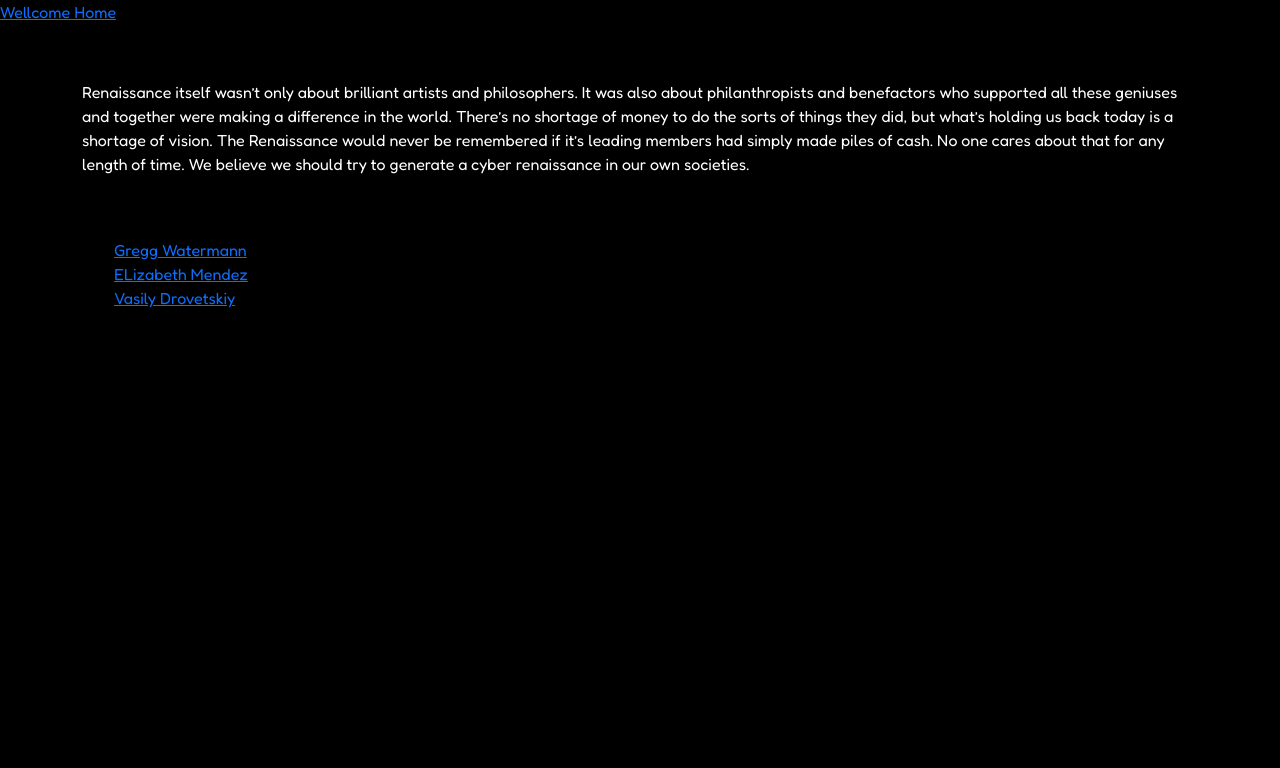
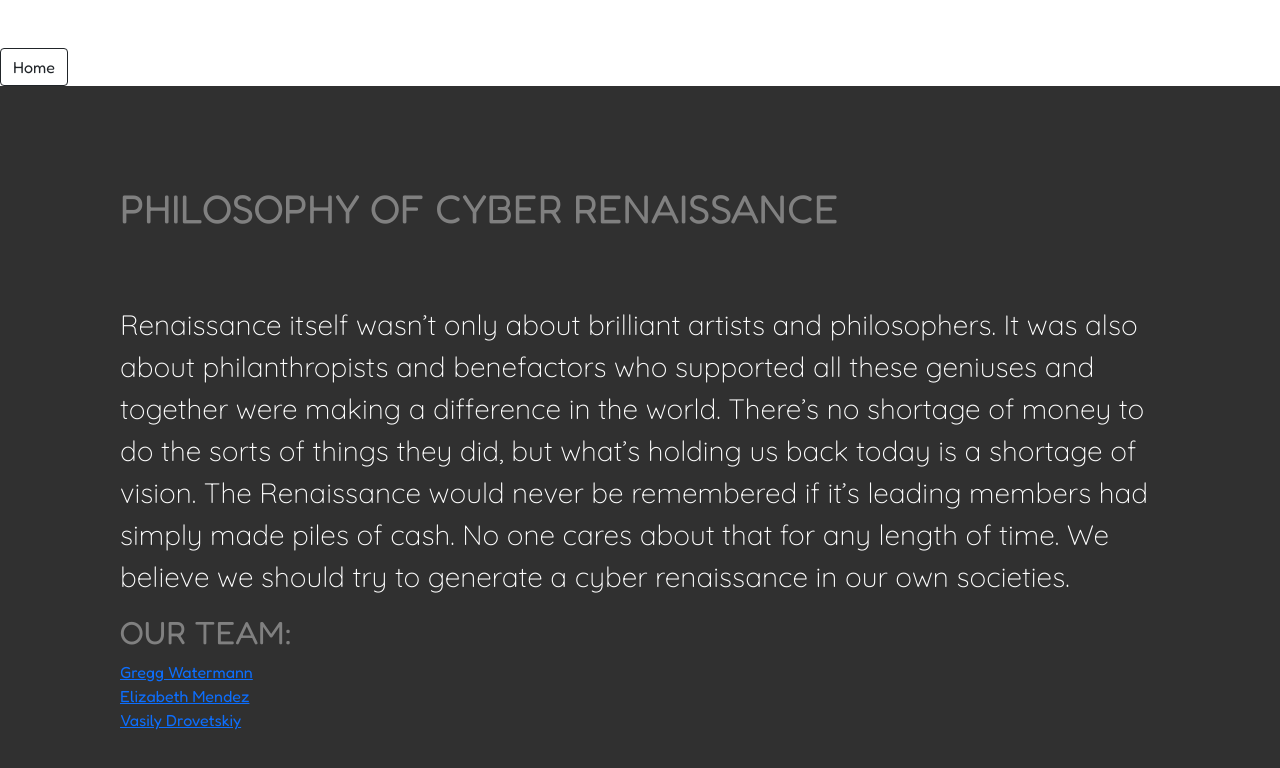
Before and after one commit to Vasily-drov/cyber_ren_prod, a React (Create React App) app: page /about in a window 1280 px wide. Shown: the top 768 px of the page. Built offline with nearby package versions, Linux system fonts and the light colour scheme.

Commit message:
front end

```diff
--- a/public/index.html
+++ b/public/index.html
@@ -3,7 +3,7 @@
   <head>
     <meta charset="utf-8" />
     <link rel="icon" href="%PUBLIC_URL%/favicon.ico" />
-    <link href="https://fonts.googleapis.com/css2?family=Fredoka&display=swap" rel="stylesheet">
+    <link href="https://fonts.googleapis.com/css2?family=Fredoka&family=Quicksand:wght@300&display=swap" rel="stylesheet">
     <meta name="viewport" content="width=device-width, initial-scale=1" />
     <meta name="theme-color" content="#000000" />
     <meta
--- a/src/App.js
+++ b/src/App.js
@@ -7,13 +7,8 @@ import { NavLink } from "react-router-dom";
 
 function App() {
   return (
-    <div>
-
-        <NavLink to="/">Wellcome Home </NavLink>
-
-
-
-
+    <div className="homeButton">
+      <a className="btn btn-outline-dark mt-5" href="/" role="button">Home</a>
     </div>
   );
 }
--- a/src/components/About.jsx
+++ b/src/components/About.jsx
@@ -6,12 +6,12 @@ function About() {
 
     return (
         <div className="about">
-            <div className="container">
-                <div className="row">
+            <div className="container pageCont vh-100">
+                <div className="row my-5">
                     <h1> PHILOSOPHY OF CYBER RENAISSANCE</h1>
                 </div>
                 <div className="row">
-                    <p>
+                    <p className="fs-3 my-3">
                         Renaissance itself wasn’t only about brilliant artists and philosophers.
                         It was also about philanthropists and benefactors who supported all these geniuses and together were making a difference in the world.
                         There’s no shortage of money to do the sorts of things they did,
@@ -20,12 +20,19 @@ function About() {
                         We believe we should try to generate a cyber renaissance in our own societies.
                     </p>
                 </div>
-                <div className="our-team">
-                <ul><h2>OUR TEAM:</h2>
-                    <li><a href="/about">Gregg Watermann</a></li>
-                    <li><a href="/about">ELizabeth Mendez</a></li>
-                    <li><a href="/about">Vasily Drovetskiy</a></li>
-                </ul>
+                <div className="row our-team">
+                    <h2>OUR TEAM:</h2>
+                    <div>
+                        <div className="col-lg-4">
+                            <a href="/about">Gregg Watermann</a>
+                        </div>
+                        <div className="col-lg-4">
+                            <a href="/about">Elizabeth Mendez</a>
+                        </div>
+                        <div className="col-lg-4">
+                            <a href="/about">Vasily Drovetskiy</a>
+                        </div>
+                    </div>
                 </div>
             </div>
         </div>
--- a/src/components/Contact.jsx
+++ b/src/components/Contact.jsx
@@ -8,6 +8,8 @@ function Contact() {
     return (
         <div className="portfolio">
             <div className="container">
+                <div className="row">
+                    <div className="col-lg-6 offset-lg-6">
                         <h1>Contact Us:</h1>
                         <a href="/about">Email: cyber-ren@protonmail.com </a>
                         <br/>
@@ -16,6 +18,8 @@ function Contact() {
                         <a href="/about">Telegram</a>
                     </div>
                 </div>
+            </div>
+        </div>
     );
 }
 
--- a/src/components/Home.jsx
+++ b/src/components/Home.jsx
@@ -27,7 +27,7 @@ function Home() {
             <NavLink to="/portfolio">Pricing </NavLink>
             <NavLink to="/about">About Us </NavLink>
             <NavLink to="/contact">Contact </NavLink>
-
+            <div className="container vh-100">
                 <div className="row">
                     <div className="col">
                         <h1 className="main_letters">
@@ -55,6 +55,22 @@ function Home() {
 
                     </h1>
                 </div>
+                <div className="row">
+                    <h1 className="main_letters other_letters">
+                        <div data-char="p">$</div>
+                        <div className="ms-1" data-char=".">r</div>
+                        <div data-char="o">*</div>
+                        <div data-char=".">d</div>
+                        <div data-char="u">^</div>
+                        <div data-char="c">=</div>
+                        <div data-char=".">t</div>
+                        <div data-char="i">!</div>
+                        <div data-char=".">o</div>
+                        <div data-char="n">%</div>
+
+                    </h1>
+                </div>
+            </div>
 
         </div>
 
--- a/src/index.css
+++ b/src/index.css
@@ -1,10 +1,15 @@
 body {
-background-color: black;
-color: var(--light);
+background-color: transparent;
 font-family: 'Fredoka', sans-serif;
 margin: 0;
   padding: 0;
   height: 100vh;
+}
+
+
+
+h1, h2{
+  color: grey;
 }
 
 
@@ -20,7 +25,10 @@ h1.main_letters{
   -webkit-text-stroke-width: 1px;
   -webkit-text-stroke-color: #fd389b;
   font-weight: bold;
+  animation: glow 1s ease-in-out infinite alternate;
 }
+
+
 
 h1.main_letters div{
   display: inline-block;
@@ -42,4 +50,41 @@ img{
 
 p{
   color: white;
+  font-family: 'Quicksand', sans-serif;
 }
+
+.pageCont{
+  background-color: rgb(48, 48, 48);
+  padding: 50px;
+}
+
+h1.other_letters{
+  padding: 0%;
+  font-size: 7vw;
+  color: transparent;
+  line-height: 1;
+  display: flex;
+  padding-top: 0vw;
+  padding-bottom: 0.6vw;
+  overflow:hidden;
+  text-shadow:  0 0 20px rgb(9, 102, 131);
+  -webkit-text-stroke-width: 1px;
+  -webkit-text-stroke-color: #00ffff;
+  font-weight: lighter;
+}
+
+.about {
+  background-color: rgb(48, 48, 48);
+}
+
+.homeButton {
+  background-color: transparent;
+}
+
+.home {
+  background-color: black;
+}
+
+.app {
+  background-color: transparent;
+}
```
Lines whose indentation alone changed are shown as unchanged.
